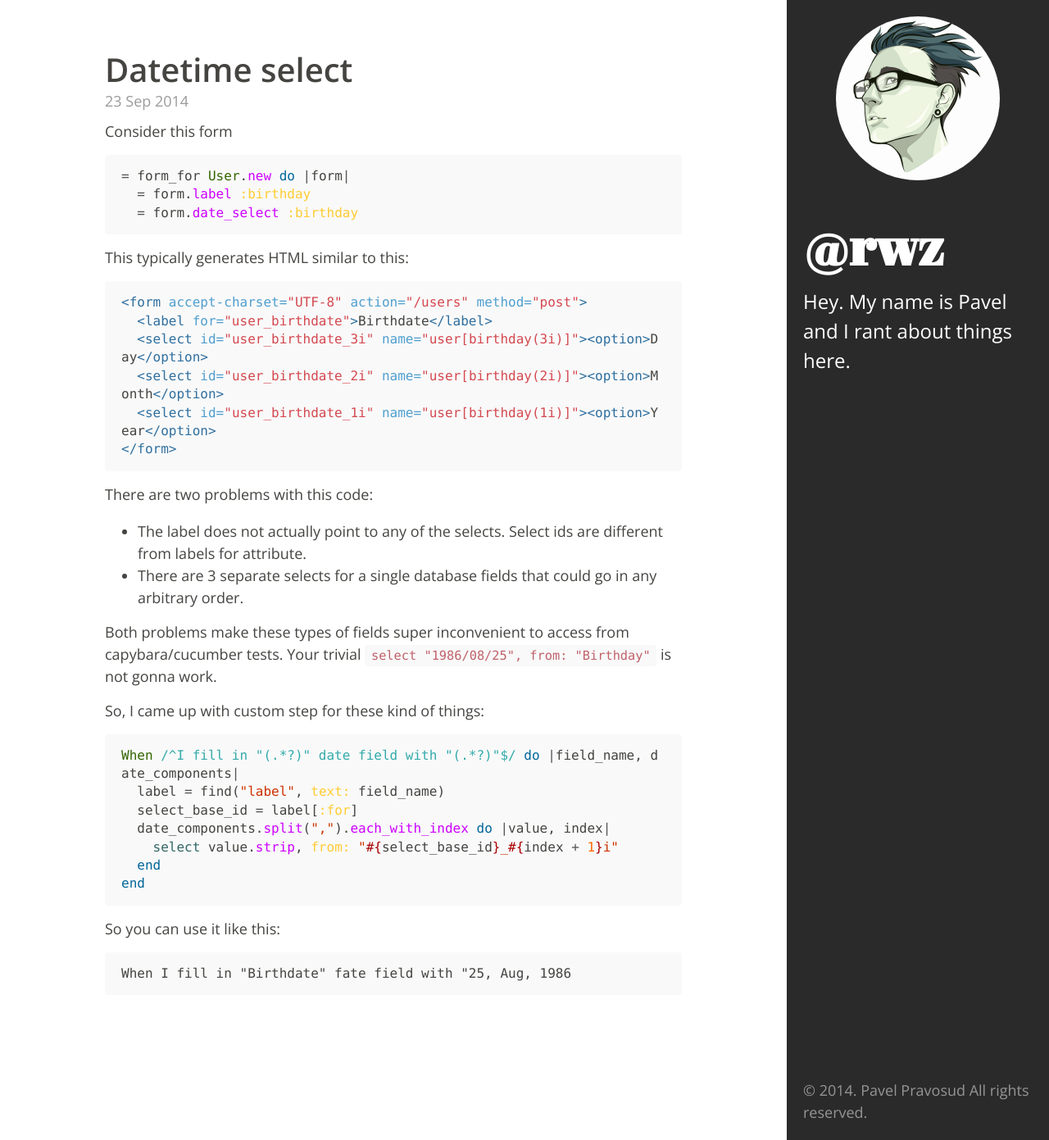
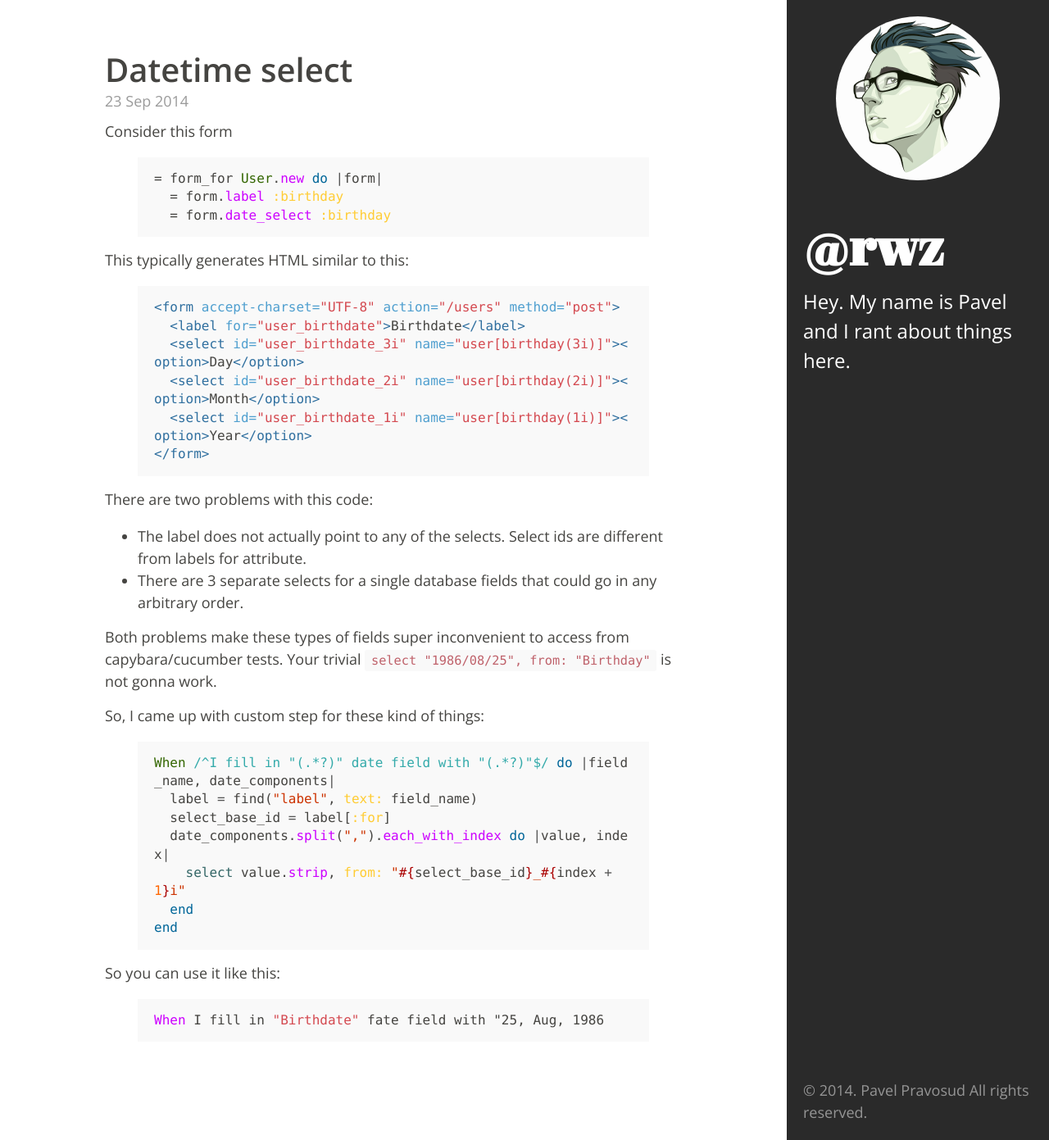
Before and after one commit to rwz/rwz.github.io, a Jekyll site: the page built from _posts/2014-09-23-datetime-select-in-cucumber.md, in a window 1280 px wide and 1391 px high. Shown: the whole window at 82% size. Built offline with Jekyll 4.4.1, drawn with Linux system fonts in a browser that asks for light colours; Markdown is read by kramdown in place of the engine named in the settings; a script that is not in the unit is left out.

Commit message:
Add code highlighting

````diff
--- a/_posts/2014-09-23-datetime-select-in-cucumber.md
+++ b/_posts/2014-09-23-datetime-select-in-cucumber.md
@@ -5,22 +5,22 @@
 
 Consider this form
 
-```ruby
+{% highlight haml %}
 = form_for User.new do |form|
   = form.label :birthday
   = form.date_select :birthday
-```
+{% endhighlight %}
 
 This typically generates HTML similar to this:
 
-```html
+{% highlight html %}
 <form accept-charset="UTF-8" action="/users" method="post">
   <label for="user_birthdate">Birthdate</label>
   <select id="user_birthdate_3i" name="user[birthday(3i)]"><option>Day</option>
   <select id="user_birthdate_2i" name="user[birthday(2i)]"><option>Month</option>
   <select id="user_birthdate_1i" name="user[birthday(1i)]"><option>Year</option>
 </form>
-```
+{% endhighlight %}
 
 There are two problems with this code:
   - The label does not actually point to any of the selects. Select ids are
@@ -35,7 +35,7 @@
 So, I came up with custom step for these kind of things:
 
 
-```ruby
+{% highlight ruby %}
 When /^I fill in "(.*?)" date field with "(.*?)"$/ do |field_name, date_components|
   label = find("label", text: field_name)
   select_base_id = label[:for]
@@ -43,11 +43,11 @@
     select value.strip, from: "#{select_base_id}_#{index + 1}i"
   end
 end
-```
+{% endhighlight %}
 
 
 So you can use it like this:
 
-```
+{% highlight gherkin %}
 When I fill in "Birthdate" fate field with "25, Aug, 1986
-```
+{% endhighlight %}
````
